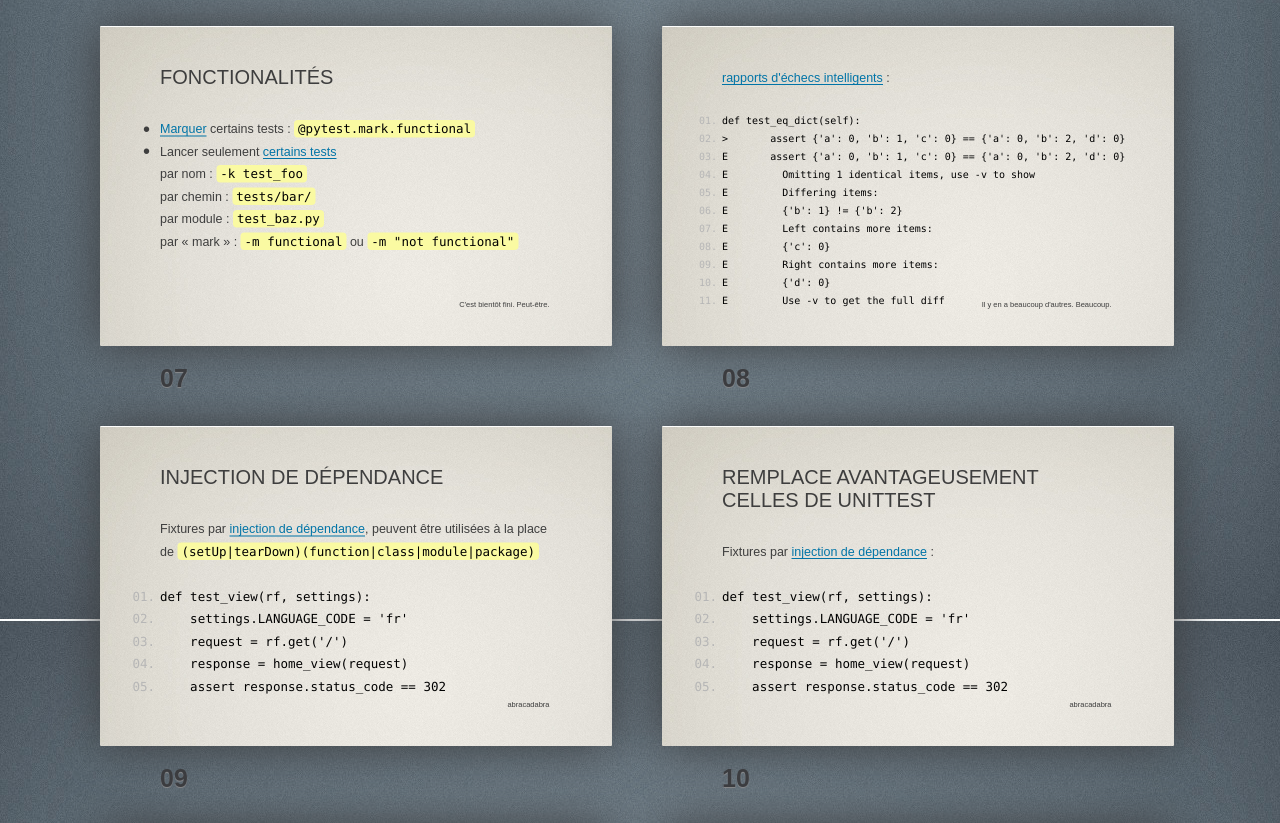
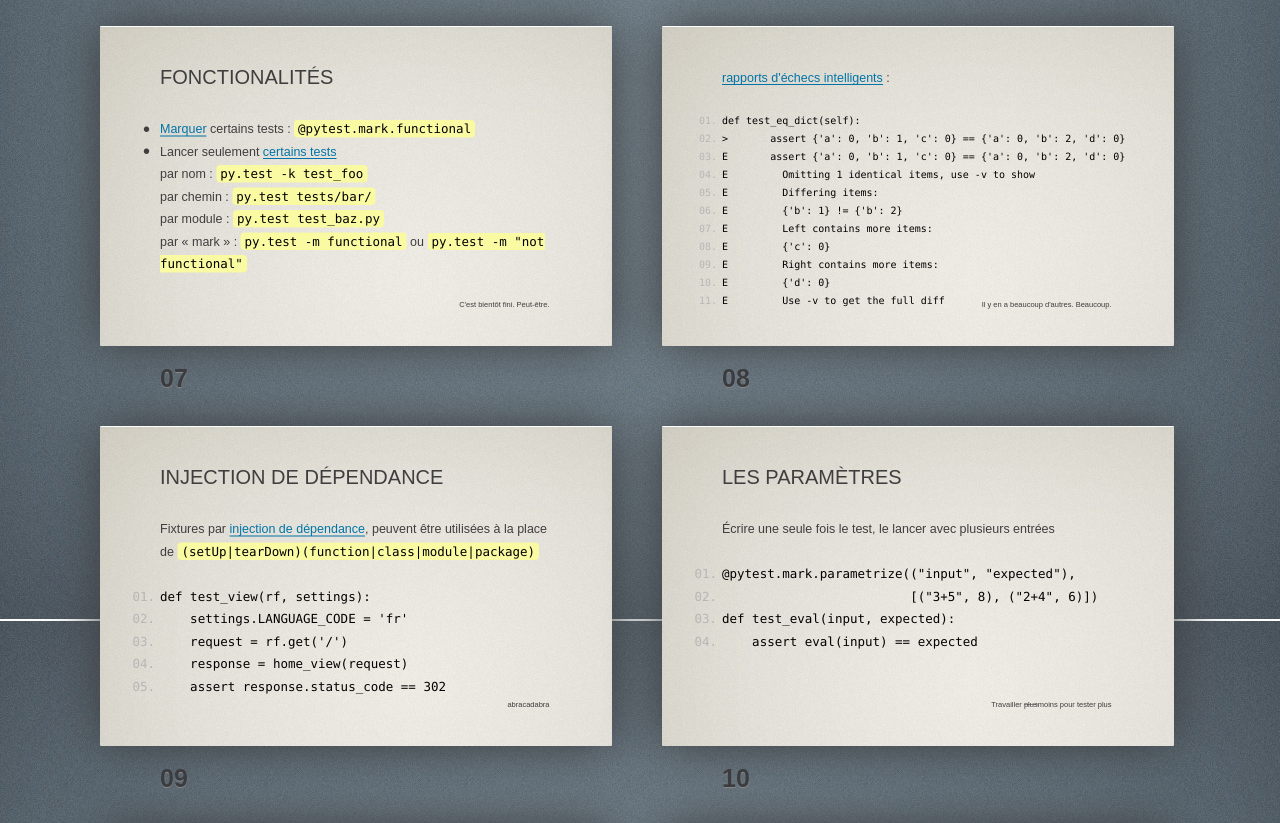
Before and after one commit to magopian/presentations, a plain HTML site: page 2015_05_djangocong/index.html in a window 1280 px wide. Shown: the part 1429-2252 px from the top of the page. Drawn offline with Linux system fonts and the light colour scheme.

Commit message:
remove redundant slide

```diff
--- a/2015_05_djangocong/index.html
+++ b/2015_05_djangocong/index.html
@@ -124,10 +124,11 @@
           <li><a href="https://pytest.org/latest/mark.html">Marquer</a> certains tests&nbsp;:
             <code>@pytest.mark.functional</code></li>
           <li>Lancer seulement <a href="https://pytest.org/latest/usage.html">certains tests</a><br/>
-            par nom&nbsp;: <code>-k test_foo</code></br>
-            par chemin&nbsp;: <code>tests/bar/</code></br>
-            par module&nbsp;: <code>test_baz.py</code></br>
-            par « mark »&nbsp;: <code>-m functional</code> ou <code>-m "not functional"</code></li>
+            par nom&nbsp;: <code>py.test -k test_foo</code></br>
+            par chemin&nbsp;: <code>py.test tests/bar/</code></br>
+            par module&nbsp;: <code>py.test test_baz.py</code></br>
+            par « mark »&nbsp;: <code>py.test -m functional</code> ou
+            <code>py.test -m "not functional"</code></li>
       </ul>
       <small class="byline">
           C'est bientôt fini. Peut-être.
@@ -165,25 +166,6 @@
       </header>
       <p>Fixtures par <a href="https://pytest.org/latest/fixture.html">injection de dépendance</a>,
         peuvent être utilisées à la place de <code>(setUp|tearDown)(function|class|module|package)</code></p>
-      <pre>
-        <code>def test_view(rf, settings):</code>
-        <code>    settings.LANGUAGE_CODE = 'fr'</code>
-        <code>    request = rf.get('/')</code>
-        <code>    response = home_view(request)</code>
-        <code>    assert response.status_code == 302</code>
-      </pre>
-      <small class="byline">
-          abracadabra
-      </small>
-    </section>
-  </div></div>
-
-  <div id="pytest-fixtures-2" class="slide"><div>
-    <section>
-      <header>
-        <h2>Remplace avantageusement celles de unittest</h2>
-      </header>
-      <p>Fixtures par <a href="https://pytest.org/latest/fixture.html">injection de dépendance</a>&nbsp;:
       <pre>
         <code>def test_view(rf, settings):</code>
         <code>    settings.LANGUAGE_CODE = 'fr'</code>
```
